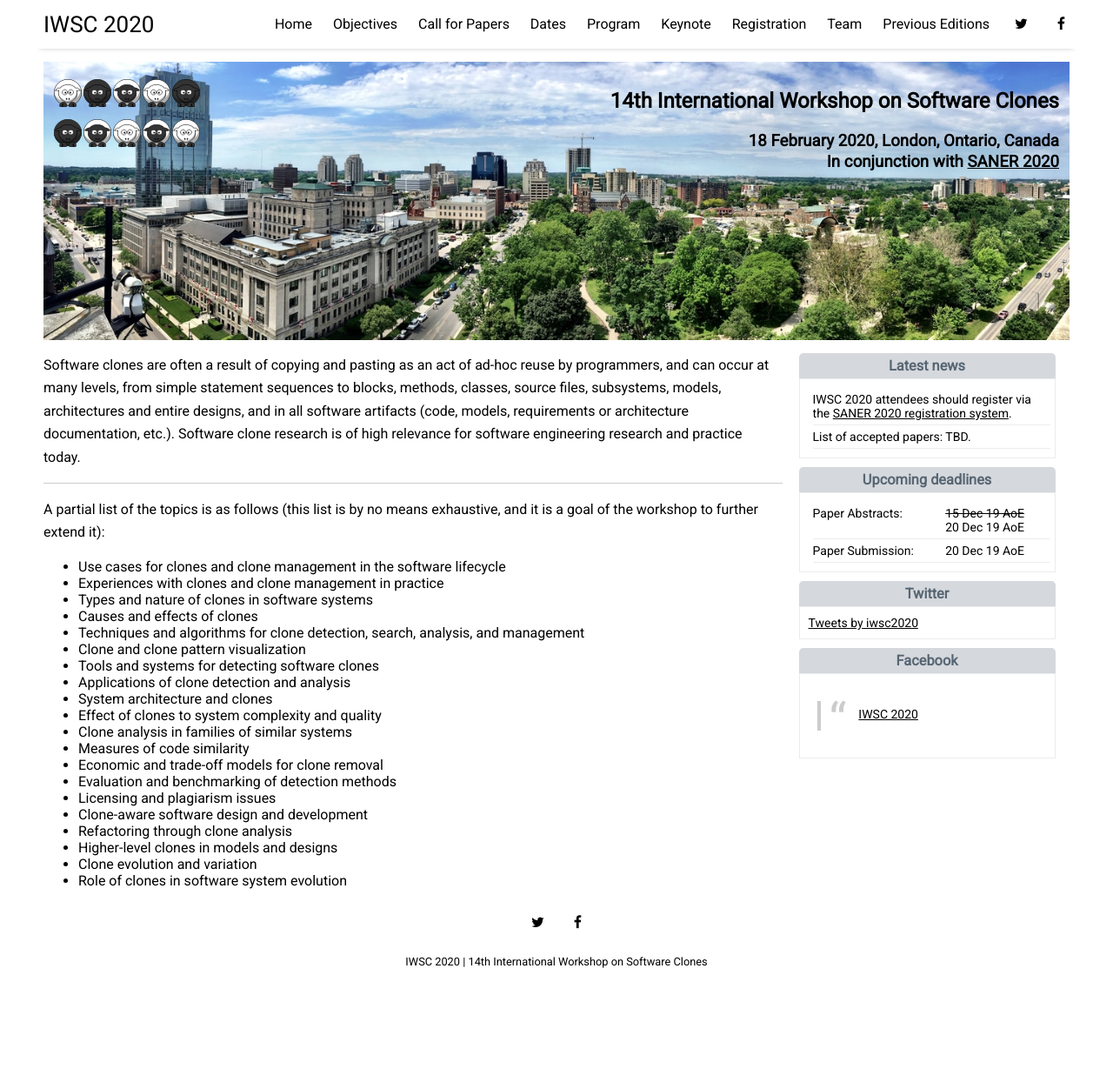
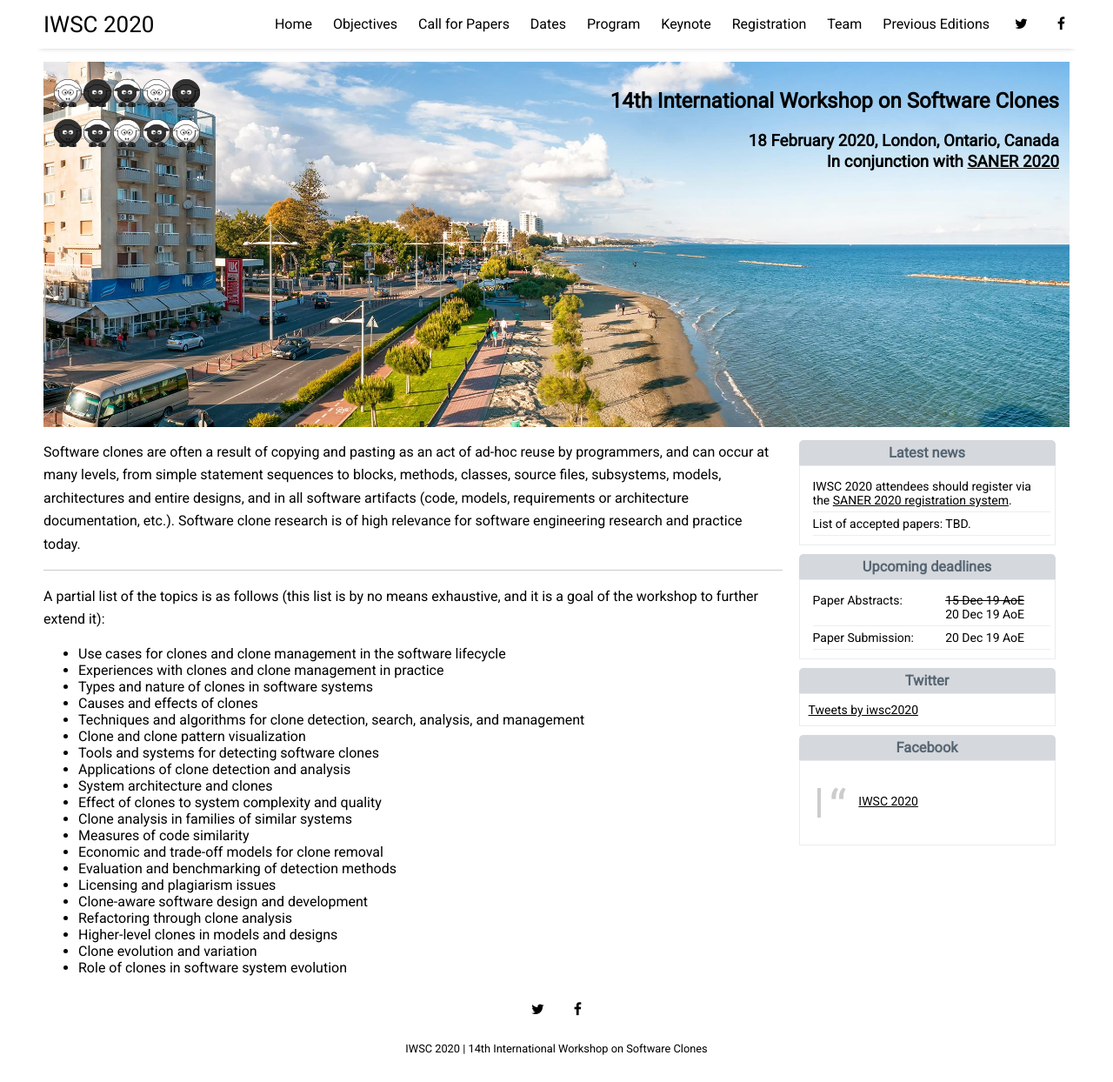
Before and after one commit to iwsc2023/iwsc2023.github.io, a Jekyll site: the page built from index.html, in a window 1280 px wide and 1244 px high. Shown: the whole window at 87% size. Built offline with Jekyll 4.4.1, drawn with Linux system fonts in a browser that asks for light colours; nearby versions of some CDN libraries; the list of posts is cut into pages by our own code; comment, search, counter and statistics services are not loaded.

Commit message:
add info

```diff
--- a/_layouts/home.html
+++ b/_layouts/home.html
@@ -4,7 +4,7 @@
 ---
 
 <!---<div class="featured-posts" style="background-image:url({{ site.github.url }}/assets/img/Pagoda_on_Lake_\(2514\).jpg ">--->
-<div class="featured-posts" style="background-image:url({{ site.github.url }}/assets/img/buildings.jpg ">
+<div class="featured-posts" style="background-image:url({{ site.github.url }}/assets/img/Limassol-City.jpg ">
   <div class="sheep_herd">
     <table cellpadding="0" width="100%">
         <tr>
--- a/assets/css/_sass/_home.scss
+++ b/assets/css/_sass/_home.scss
@@ -18,7 +18,7 @@
 }
 
 .featured-posts {
-  height: 300px;
+  height: 400px;
   margin: 5px 0px 0px;
   padding: 10px;
   background-position: center;
```
Also changed, not shown: assets/img/Limassol-City.jpg (added), 2 other files.
